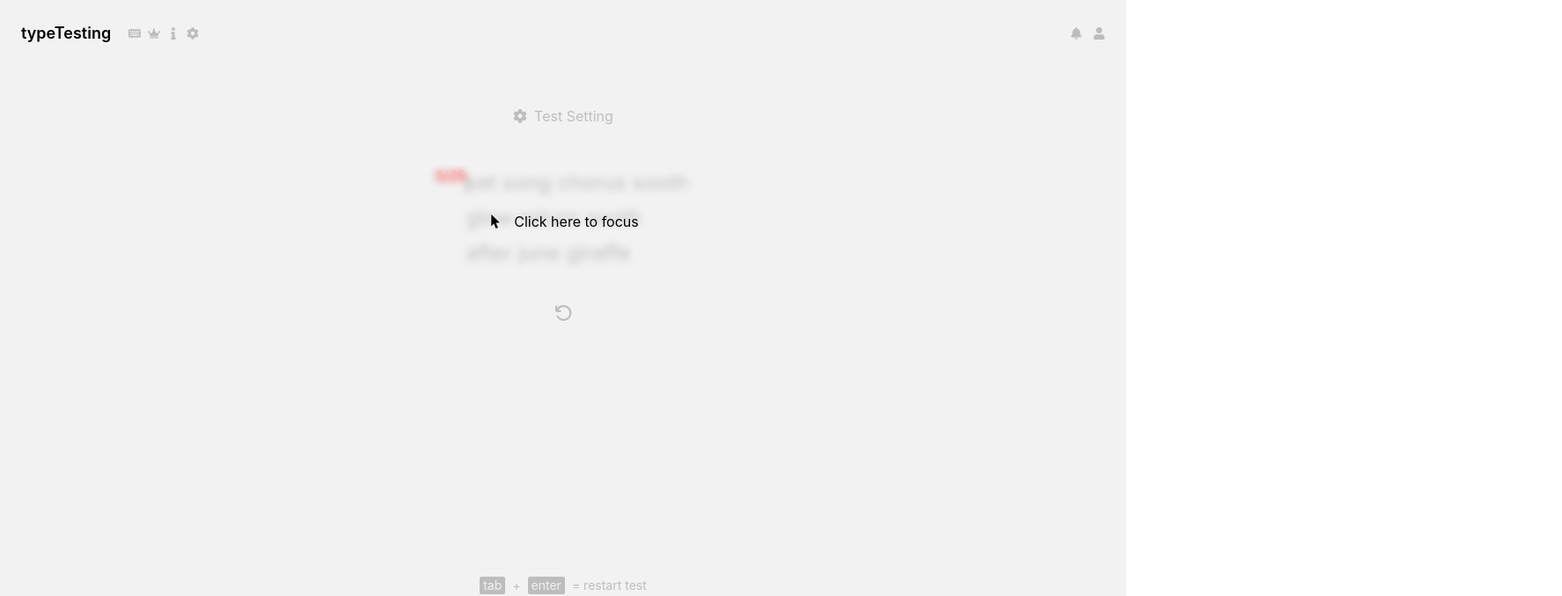
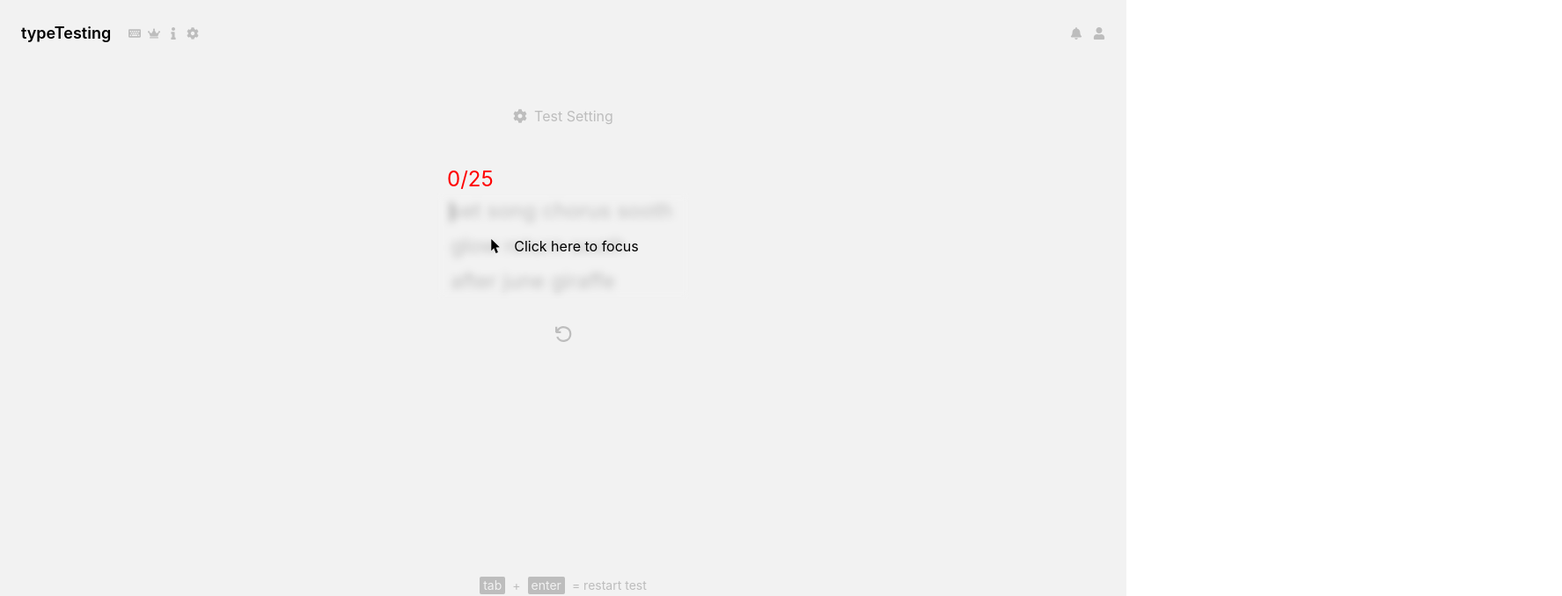
Before and after one commit to hamza2001-max/test-typing-mern, a React (Create React App) app in the folder client/: page / in a window 1280 px wide. Shown: the top 678 px of the page at 88% size, 1775 px wide, since content can reach past the window. Built offline with nearby package versions, Linux system fonts and the light colour scheme.

Commit message:
solved the bottom scroll and scrollIndex problem

```diff
--- a/client/src/components/Test.tsx
+++ b/client/src/components/Test.tsx
@@ -136,11 +136,12 @@ export const Test = () => {
   };
 
   return (
-    <section className="text-custom-primary flex justify-center items-center flex-col mt-5">
-      <div className="relative w-98 flex justify-center">
-        <span className="text-custom-tertiary">
-          {textWritten.split(" ").length-1}/{testSentence.split(" ").length}
+    <section className="relative text-custom-primary flex items-center flex-col mt-5">
+      <div className="w-72">
+        <span className="text-custom-tertiary text-2xl ml-3">
+          {textWritten.split(" ").length - 1}/{testSentence.split(" ").length}
         </span>
+        <div className="relative flex justify-center">
           {!isInputFocused && (
             <div
               className="text-custom-secondary z-10 absolute w-full h-full backdrop-blur-sm flex justify-center items-center"
@@ -168,6 +169,7 @@ export const Test = () => {
           onKeyDown={handleKeyDown}
           onBlur={handleInputBlur}
         />
+      </div>
       <button
         className="text-2xl flex justify-center mt-7 hover:text-custom-secondary transition ease-in-out delay-75"
         onClick={handleRefresh}
--- a/client/src/components/WordChecker.tsx
+++ b/client/src/components/WordChecker.tsx
@@ -34,7 +34,7 @@ export const WordChecker = ({
         if (typedSentenceRef.current) {
           typedSentenceRef.current.scrollTop = lineHeight * lineHeiInc;
           setScrollIndex((prev) => ++prev);
-          setLineHeiInc((prev) => prev+1.25);
+          setLineHeiInc((prev) => prev + 1.25);
         }
       }
     }
@@ -68,17 +68,19 @@ export const WordChecker = ({
   return (
     <>
       <div
-        className="flex text-custom-primary text-2xl h-32 w-64 overflow-hidden"
+        className="flex text-custom-primary text-2xl h-30 w-64 overflow-hidden"
+        onClick={onClick}
         ref={typedSentenceRef}
-        onClick={onClick}
       >
         <p className="leading-10">{typedSentence}</p>
       </div>
       <div className="text-2xl absolute opacity-0 -z-10" ref={divRef}>
         <p className="w-64">
-          {textWritten +
-            " " +
-            testSentence.split(" ")[textWritten.split(" ").length - 1]}
+          {testSentence
+            .split(" ")
+            .slice(0, textWritten.split(" ").length)
+            .map((hiddenWord) => hiddenWord)
+            .join(" ")}
         </p>
       </div>
     </>
--- a/client/tailwind.config.js
+++ b/client/tailwind.config.js
@@ -32,7 +32,8 @@ module.exports = {
         '3': '3px'
       },
       height: {
-        '22': '5.7rem'
+        '22': '5.7rem',
+        '30': '7.5rem',
       },
       width: {
         '0.1': '0.12rem',
```
Also changed, not shown: client/src/components/CurrentFragment.tsx (+4 -10 lines), client/src/components/Caret.tsx (line endings or trailing spaces). Lines whose indentation alone changed are shown as unchanged.
